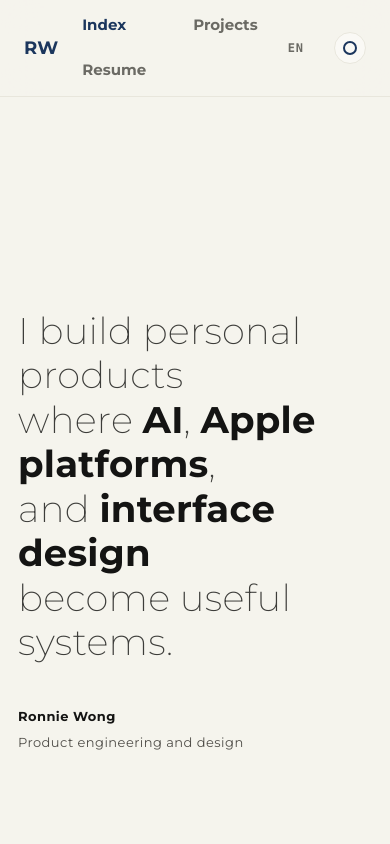
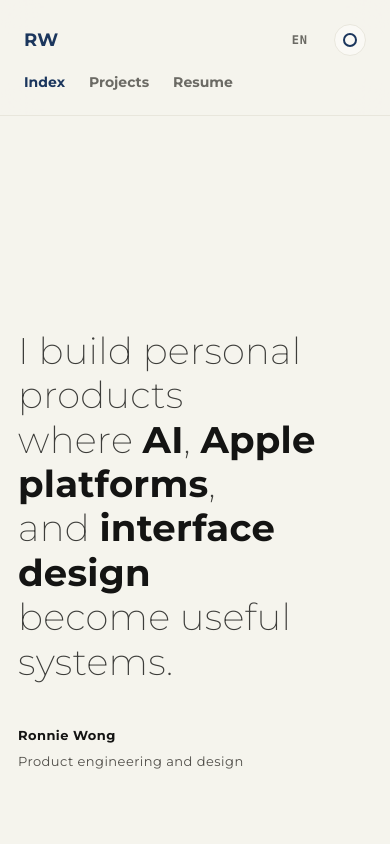
Before and after one commit to qoli/RonnieCC, a plain HTML site: page index.html in a window 390 px wide. Shown: the top 844 px of the page. Drawn offline with Linux system fonts and the light colour scheme.

Commit message:
Improve mobile navigation layout

```diff
--- a/styles.css
+++ b/styles.css
@@ -1444,14 +1444,27 @@ blockquote {
     flex-wrap: wrap;
   }
 
-  .site-header,
+  .site-header {
+    align-items: center;
+    display: grid;
+    grid-template-columns: auto 1fr auto;
+    gap: 16px 20px;
+    padding-top: 24px;
+    padding-bottom: 22px;
+  }
+
   .nav {
-    align-items: center;
-  }
-
-  .nav {
-    flex: 1;
-    justify-content: space-between;
+    grid-column: 1 / -1;
+    grid-row: 2;
+    justify-content: flex-start;
+    gap: 24px;
+    width: 100%;
+    font-size: 14px;
+  }
+
+  .language-toggle {
+    justify-self: end;
+    margin-left: 0;
   }
 
   .language-toggle,
```
